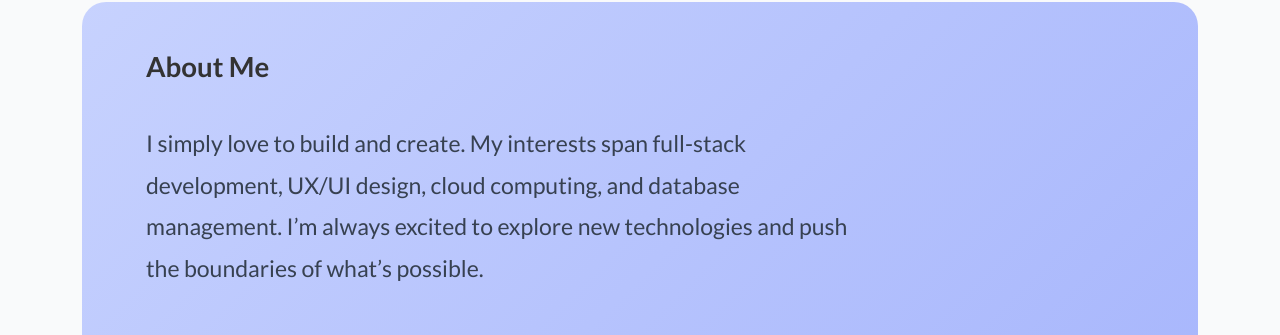
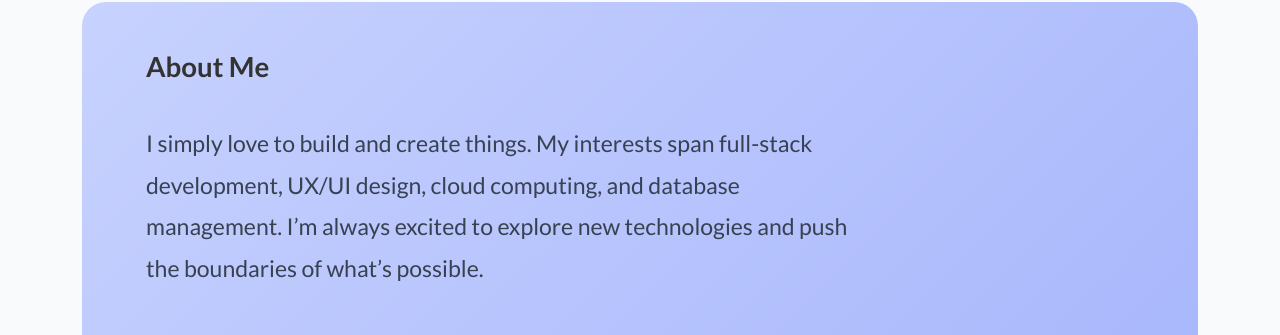
Before and after one commit to tmw88/portfolio-site, a Next.js app in the folder frontend/: page / in a window 1280 px wide. Shown: the part 898-1233 px from the top of the page. Built offline with nearby package versions, Linux system fonts and the light colour scheme; no server answers.

Commit message:
Updated navigation links

```diff
--- a/frontend/app/components/About.jsx
+++ b/frontend/app/components/About.jsx
@@ -45,10 +45,10 @@ export default function About() {
             </h2>
 
             <p className="about-text-lg">
-              I simply love to build and create. My interests span full-stack
-              development, UX/UI design, cloud computing, and database
-              management. I’m always excited to explore new technologies and
-              push the boundaries of what’s possible.
+              I simply love to build and create things. My interests span
+              full-stack development, UX/UI design, cloud computing, and
+              database management. I’m always excited to explore new
+              technologies and push the boundaries of what’s possible.
             </p>
 
             <p className="about-text-base">
--- a/frontend/app/components/ContactIcons.jsx
+++ b/frontend/app/components/ContactIcons.jsx
@@ -23,19 +23,19 @@ const ContactIcons = () => {
         }}
       >
         <a
-          href="https://github.com/yourusername"
+          href="https://github.com/tmw88"
           target="_blank"
           rel="noopener noreferrer"
-          aria-label="Visit Tristan's GitHub Profile"
+          aria-label="Visit My GitHub Profile"
           title="GitHub"
         >
           <FaGithub size={24} aria-hidden="true" focusable="false" />
         </a>
         <a
-          href="https://linkedin.com/in/yourusername"
+          href="https://www.linkedin.com/in/tristan-winship/"
           target="_blank"
           rel="noopener noreferrer"
-          aria-label="Visit Tristan's LinkedIn Profile"
+          aria-label="Visit My LinkedIn Profile"
           title="LinkedIn"
         >
           <FaLinkedin size={24} aria-hidden="true" focusable="false" />
```
